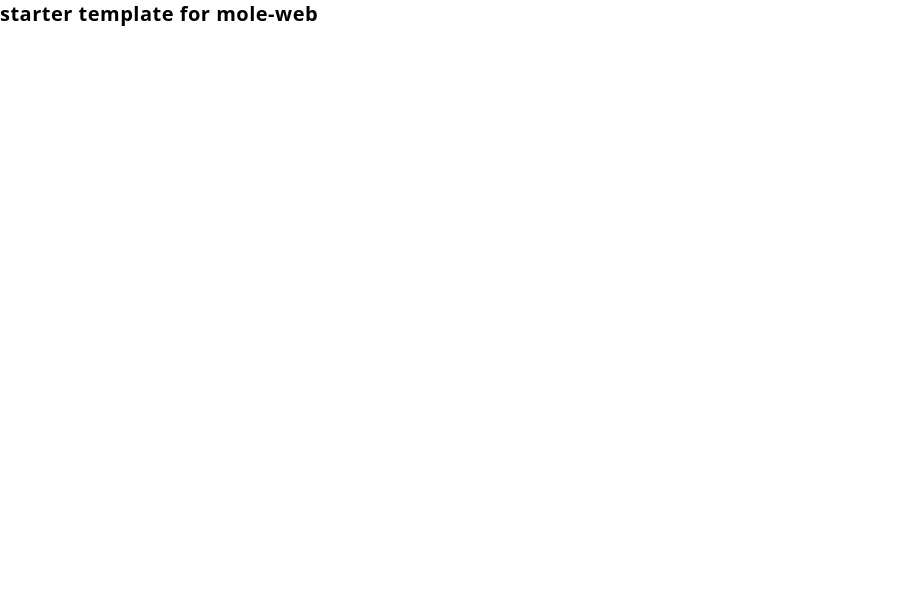
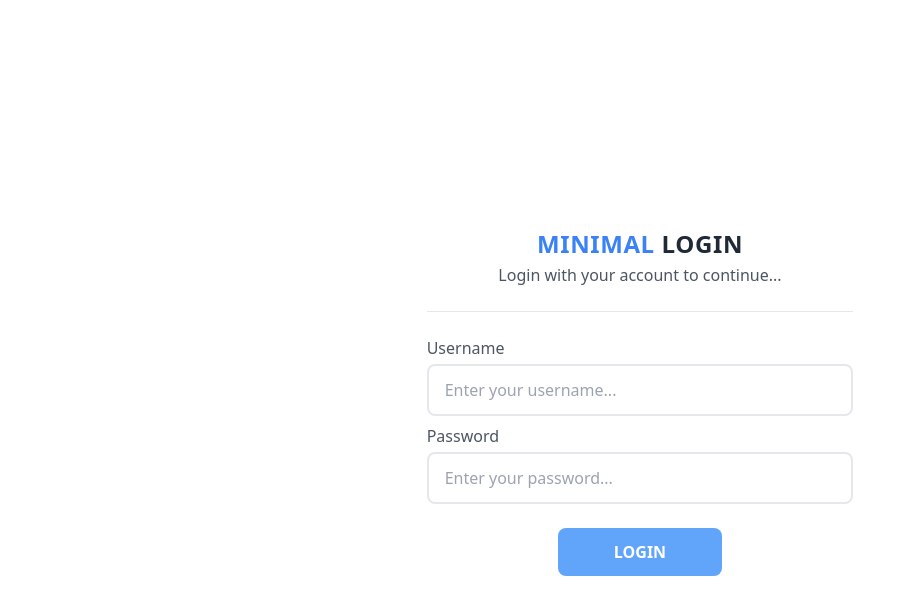
Before and after one commit to Mole-Web/minimal-login, a website built with Vite: page index.html in a window 1280 px wide. Shown: the whole page, without its empty margins (0-916 px from the left). Built offline with nearby package versions, Linux system fonts and the light colour scheme.

Commit message:
create design

```diff
--- a/index.html
+++ b/index.html
@@ -4,12 +4,35 @@
     <meta charset="UTF-8" />
     <link rel="icon" type="image/svg+xml" href="favicon.svg" />
     <meta name="viewport" content="width=device-width, initial-scale=1.0" />
-    <title>Vite App</title>
+    <title>Minimal Login</title>
   </head>
   <body>
     <div id="app">
-      <div class="text-xl font-black tracking-wide">
-        starter template for mole-web
+      <div class="flex items-center justify-center h-screen w-full">
+
+        <div class="text-center w-5/6 md:w-1/2 lg:w-1/3 xl:w-">
+          <h3 class="text-2xl leading-relaxed font-extrabold uppercase tracking-wide text-gray-800">
+            <span class="text-blue-500">Minimal</span> Login
+          </h3>
+          <p class="text-gray-600">Login with your account to continue...</p>
+
+          <hr class="my-6">
+
+          <div class="flex flex-col text-left my-2">
+            <label for="username" class="mb-1 text-gray-600">Username</label>
+            <input type="text" name="username" id="username" class="w-full border-2 rounded-lg py-3 px-4 outline-none focus:border-blue-300" placeholder="Enter your username...">
+          </div>
+
+          <div class="flex flex-col text-left my-2">
+            <label for="password" class="mb-1 text-gray-600">Password</label>
+            <input type="text" name="password" id="password" class="w-full border-2 rounded-lg py-3 px-4 outline-none focus:border-blue-300" placeholder="Enter your password...">
+          </div>
+
+          <div class="mt-6">
+            <input type="submit" value="Login" class="py-3 px-14 rounded-lg bg-blue-400 hover:bg-blue-500 text-white font-bold uppercase cursor-pointer outline-none">
+          </div>
+        </div>
+
       </div>
 
     </div>
```
